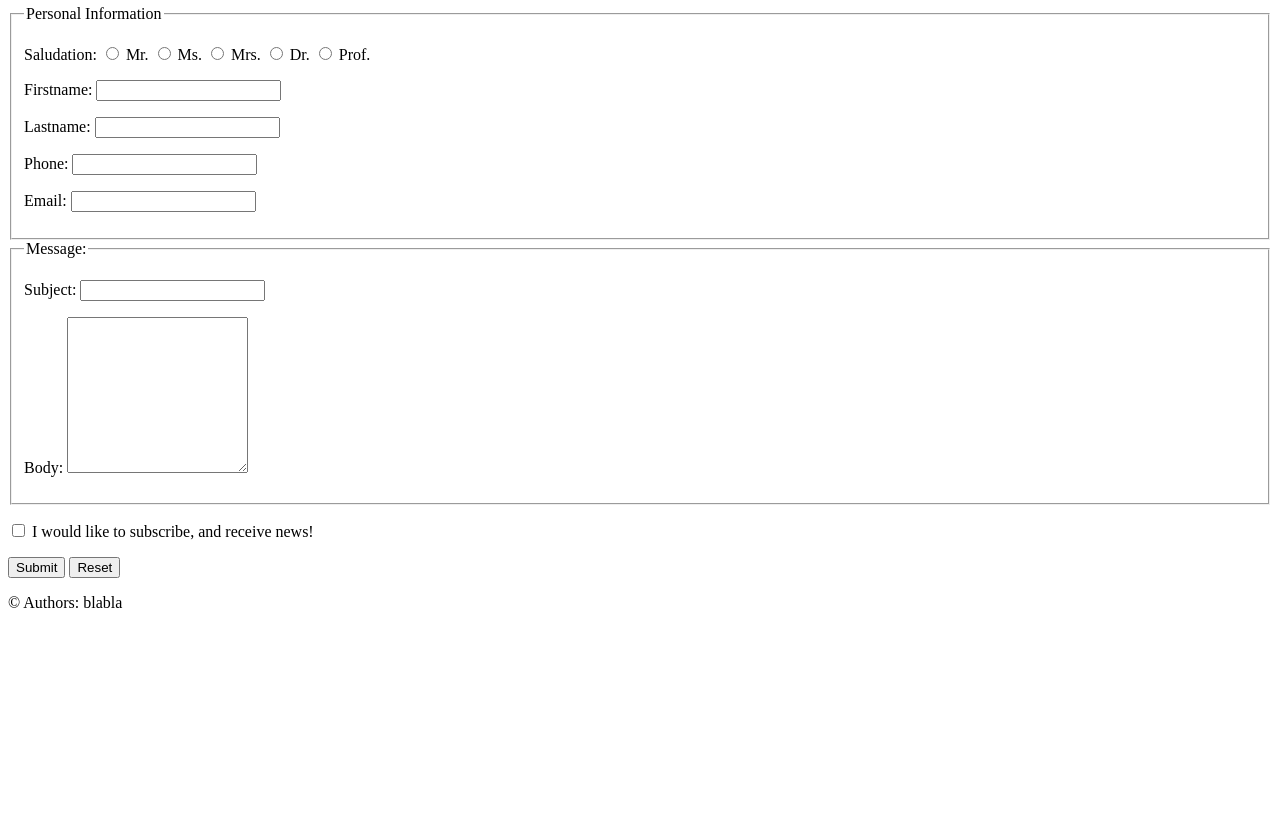
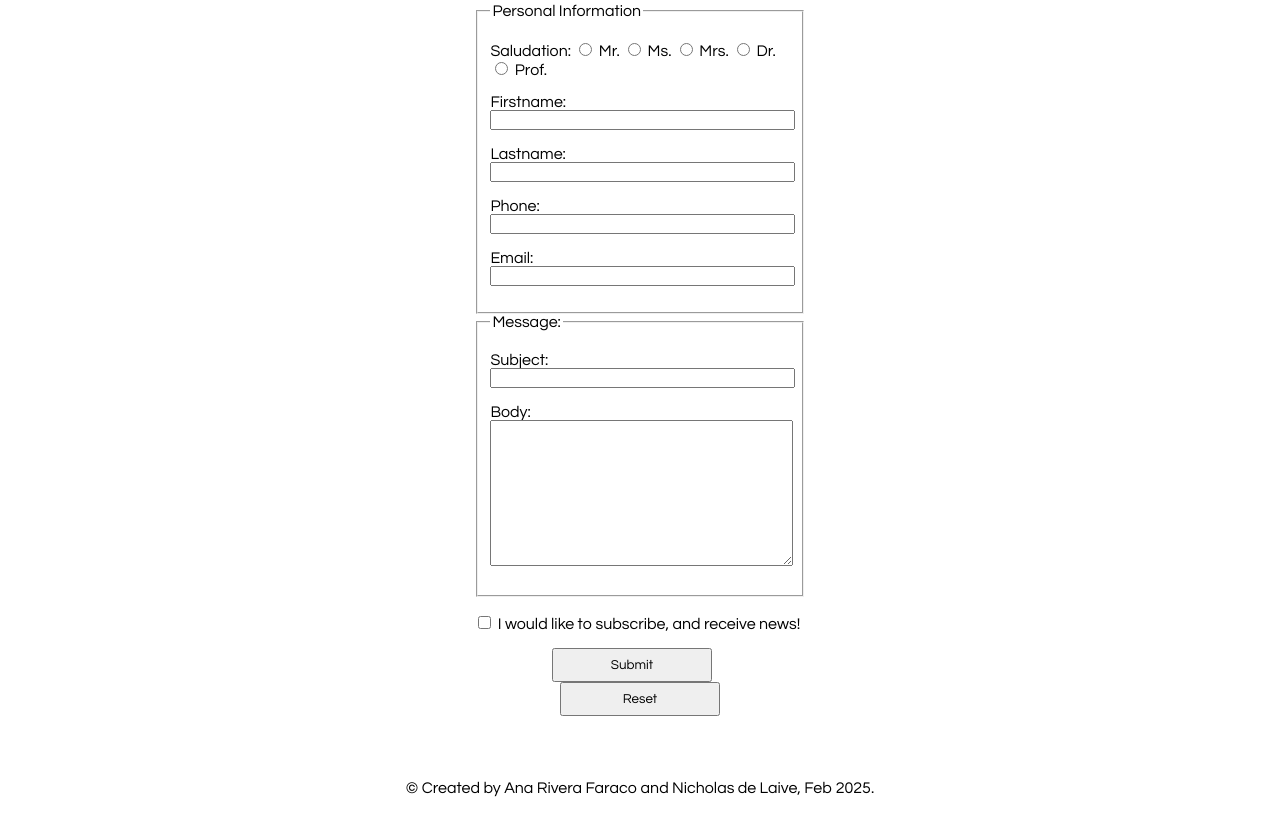
Before and after one commit to anafaraco01/web-assignment-1, a plain HTML site: page index.html in a window 1280 px wide. Shown: the part 62-890 px from the top of the page. Before the commit the page ends 800 px from the top, so only its background shows below. Drawn offline with Linux system fonts and the light colour scheme.

Commit message:
Form styled

```diff
--- a/css/style.css
+++ b/css/style.css
@@ -0,0 +1,41 @@
+/* General Styling for all elements */
+* {
+    font-family: 'Century Gothic', "Times New Roman", serif;
+}
+
+/* Body spacing */
+body {
+    padding: 0 5rem;
+}
+
+/* Footer Styling */
+
+/* Contact us form */
+form {
+    padding:0 35%;
+}
+
+/* Class to center used for heading, buttons, copyright */
+.centered {
+    text-align: center;
+}
+
+/* Class for text input length */
+.fullWidth {
+    width: 99%;
+}
+
+/* Common styling for the buttons */
+.button {
+    padding: 0.5rem;
+    width: 10rem;
+}
+
+/* Submit button styling */
+.submit {
+    margin-right: 1rem;
+}
+
+#copyright {
+    padding: 3rem 0 1rem;
+}
--- a/index.html
+++ b/index.html
@@ -4,12 +4,16 @@
 <head>
     <meta charset="UTF-8">
     <meta name="viewport" content="width=device-width, initial-scale=1.0">
-    <title>Document</title>
+    <meta name="authors" content="Ana Rivera Faraco and Nicholas de Laive">
+    <meta name="description" content="This is a video game website, that shows the best seller games, upcoming released and ratings">
+    <meta name="keywords" content="videogames, games, best seller, new release, ratings">
+    <link rel="stylesheet" href="css/style.css">
+    <title>Best Seller Video Games</title>
 </head>
 
 <body>
     <footer>
-        <h2>Contact Us</h2>
+        <h2 class="centered">Contact Us</h2>
         <form action="" method="">
             <fieldset>
                 <legend>Personal Information</legend>
@@ -28,41 +32,49 @@
                 </p>
                 <p>
                     <label for="firstname">Firstname:</label>
-                    <input type="text" id="firstname" name="firstname">
+                    <br>
+                    <input type="text" id="firstname" name="firstname" class="fullWidth">
                 </p>
                 <p>
                     <label for="lastname">Lastname:</label>
-                    <input type="text" id="lastname" name="lastname">
+                    <br>
+                    <input type="text" id="lastname" name="lastname" class="fullWidth">
                 </p>
                 <p>
                     <label for="phone">Phone:</label>
-                    <input type="tel" id="phone" name="phone">
+                    <br>
+                    <input type="tel" id="phone" name="phone" class="fullWidth">
                 </p>
                 <p>
                     <label for="email">Email:</label>
-                    <input type="email" id="email" name="email">
+                    <br>
+                    <input type="email" id="email" name="email" class="fullWidth">
                 </p>
             </fieldset>
             <fieldset>
                 <legend>Message:</legend>
                 <p>
                     <label for="subject">Subject:</label>
-                    <input type="text" id="subject" name="subject">
+                    <br>
+                    <input type="text" id="subject" name="subject" class="fullWidth">
                 </p>
                 <p>
                     <label for="body">Body:</label>
-                    <textarea name="body" id="body" rows="10"></textarea>
+                    <br>
+                    <textarea name="body" id="body" rows="10" class="fullWidth"></textarea>
                 </p>
             </fieldset>
             <p>
                 <input type="checkbox" id="subscribe">
                 <label for="subscribe">I would like to subscribe, and receive news!</label>
             </p>
-            <input type="submit">
-            <input type="reset">
+            <p class="centered">
+                <input type="submit" class="button submit">
+                <input type="reset" class="button">
+            </p>
         </form>
-        <p>
-            &copy; Authors: blabla
+        <p id="copyright" class="centered">
+            &copy; Created by Ana Rivera Faraco and Nicholas de Laive, Feb 2025.
         </p>
     </footer>
 </body>
```
Also changed, not shown: 1 other file.
